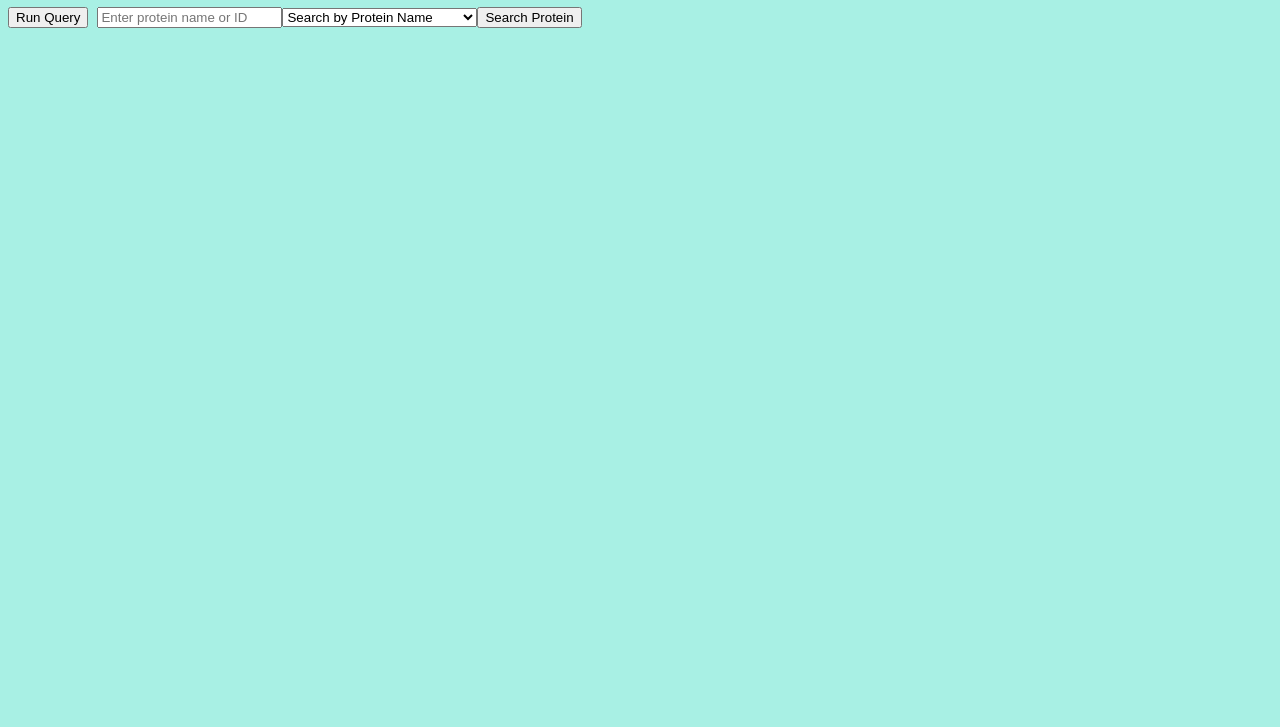
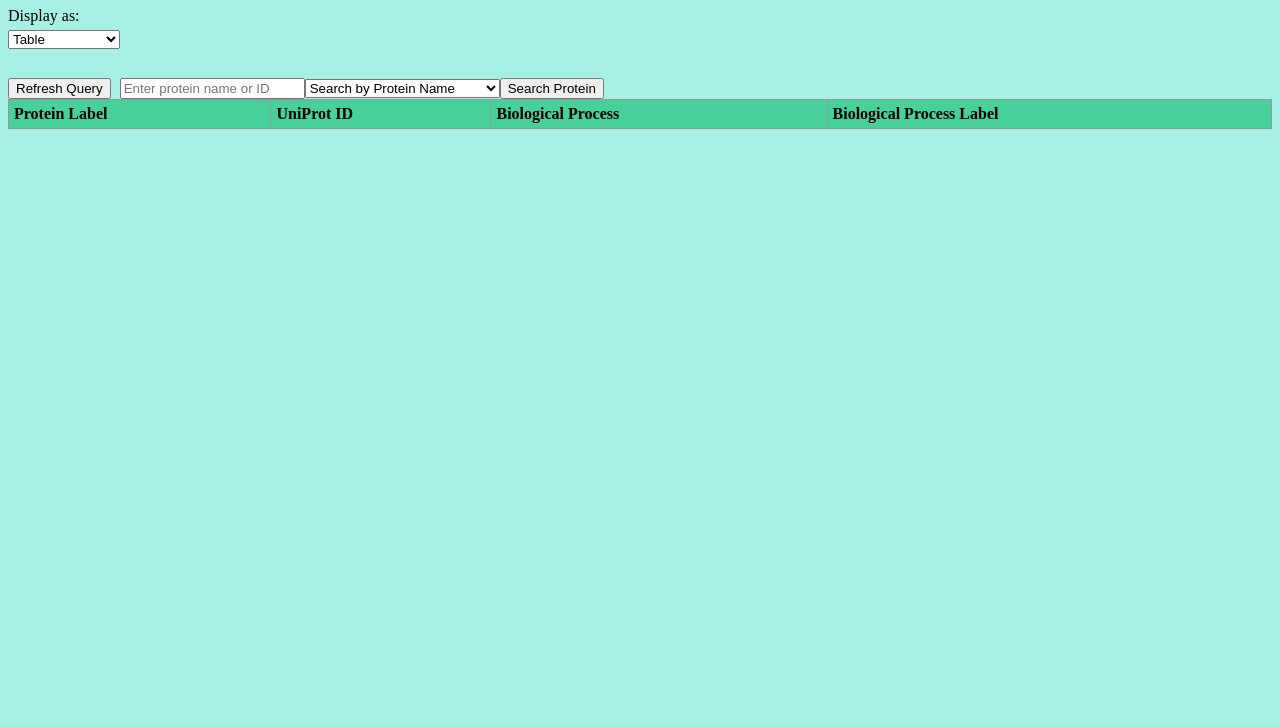
Before and after one commit to garciadoncel/PROGRAMMING-IN-THE-LIFE-SCIENCE, a plain HTML site: page index2.html in a window 1280 px wide. Shown: the part 73-800 px from the top of the page. Drawn offline with nearby package versions, Linux system fonts and the light colour scheme; no server answers.

Commit message:
Fix comments part

```diff
--- a/index2.html
+++ b/index2.html
@@ -1,25 +1,58 @@
-<!DOCTYPE html>   <!-- Specifying the document type (HTML)-->
-<html lang="en">    <!-- Setting the language of the document to English-->
+<!DOCTYPE html> <!-- Specifying the document type (HTML)-->
+<html lang="en">   <!-- Setting the language of the document to English-->
+
 <head>
-  <meta charset="UTF-8">    <!--UTF--8 is a text format that supports all characters-->
-  <title>Wikidata UniProt & Biological Processes</title>        <!--The text shown in the browser tab-->
-  <style>   /*Simply states how the page is going to look like (including colors, spacing...)*/
+  <meta charset="UTF-8">  <!--UTF--8 is a text format that supports all characters-->
+  <title>Wikidata UniProt & Biological Processes</title>  <!--The text shown in the browser tab-->
+  <style>  /*Simply states how the page is going to look like (including colors, spacing...)*/
+    body {
+      background-color: #a8f0e4;  /* Backgroung color of the page is set to light blue */
+    }
 
-    body {background-color: #a8f0e4;}   /* Backgroung color of the page is set to light blue */
-    table { border-collapse: collapse; width: 100%; }   /* It makes the table borders come together and use the full width */
-    th, td { border: 1px solid #999; padding: 5px; text-align: left; }    /* Adding grey borders, some space between cells and text that is left-alligned */
-    th { background-color: #47d099; }   /* The color the table headers will have (green) */
-    input { margin-left: 5px; }   /* Adds a small margin (space) to the left of imput boxes */
+    table {
+      border-collapse: collapse;  /* It makes the table borders come together and use the full width */
+      width: 100%;
+    }
+
+    th,
+    td {
+      border: 1px solid #999;
+      padding: 5px;                /* Adding grey borders, some space between cells and text that is left-alligned */
+      text-align: left;
+    }
+
+    th {
+      background-color: #47d099;    /* The color the table headers will have (green) */
+    }
+
+    input {
+      margin-left: 5px;          /* Adds a small margin (space) to the left of imput boxes */
+    }
+
+    a {
+      color: blue;
+    }
   </style>
 </head>
-<body>    <!--Everything visible on the page goes here-->
 
-  <h1>Human Proteins and Biological Processes</h1>    <!--Title at the top of the page-->
+<body>      <!--Everything visible on the page goes here-->
 
-  <button id="fetchBtn">Run Query</button>    <!-- Button that runs the main query to get all proteins once clicked -->
+  <h1>Human Proteins and Biological Processes</h1>  <!--Title at the top of the page-->
 
+  <div style="display: flex; flex-direction: column; align-items: flex-start; margin-bottom: 1em;">
+    <label for="displayMode" style="margin-bottom: 0.3em;">Display as:</label>
+    <select id="displayMode" style="margin-bottom: 0.7em;">
+      <option value="table">Table</option>
+      <option value="graph">Network Graph</option>
+      <option value="bubble">Bubble chart</option>
+    </select>
+  </div>
+  <!-- Main button to fetch all human proteins -->
+  <button id="fetchBtn" style="margin-top: 0.3em;">Refresh Query</button>
+  <!-- Button to search a specific protein; hidden initially -->
   <button id="SearchBtn" style="display: none;">Search Protein</button>   <!--Button that lets you search for a specific protein-->
 
+  <!-- Table for results -->
   <table id="resultsTable">   <!-- Table for results (displays the data you get from the query) -->
     <thead style="display:none;">   <!--"thead" = top part of the table that holds the column titles, and it is hidden until data is loaded-->
       <tr>    <!--Table row (contains the headers)-->
@@ -34,7 +67,8 @@
 
 
 <!--Link external JavaScript (It connects to an external JavaScript file which is called functions.js, that runs all the code to get and show the data)-->
-    <script src="functions.js"></script>
+  <script src="https://d3js.org/d3.v7.min.js"></script>
+  <script src="functions.js"></script>
 </body>
 
 </html>
```
